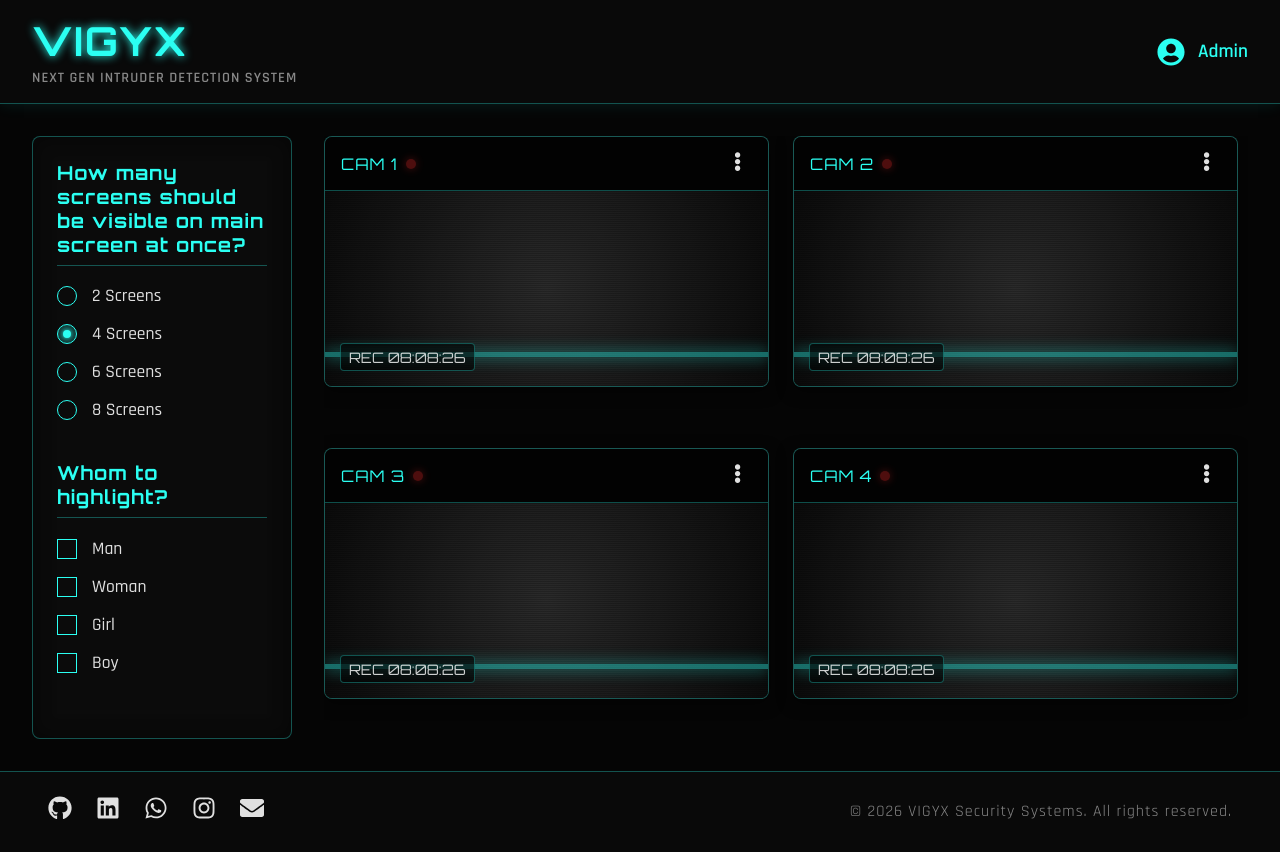
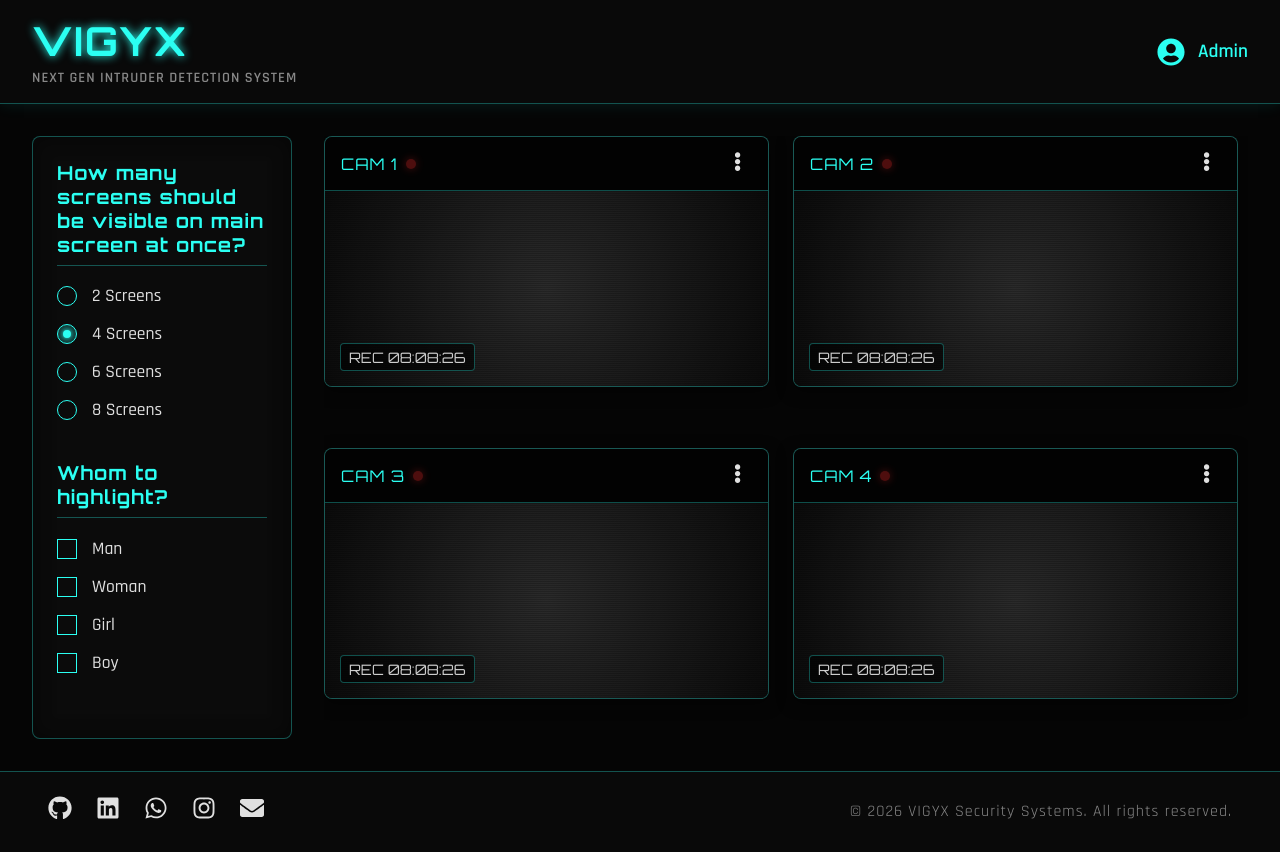
Before and after one commit to diwakar-web/VIGYX, a React app in the folder Frontend/: page / in a window 1280 px wide. Built offline with nearby package versions, Linux system fonts and the light colour scheme; the HTML template or start-up script is replaced by a standard one.

Commit message:
removed scan lines

```diff
--- a/Frontend/src/Home.css
+++ b/Frontend/src/Home.css
@@ -441,23 +441,6 @@ body {
   align-items: center;
 }
 
-.scan-line {
-  position: absolute;
-  width: 100%;
-  height: 5px;
-  background: rgba(43, 255, 242, 0.4);
-  top: 0;
-  left: 0;
-  animation: scan 3s linear infinite;
-  box-shadow: 0 0 15px rgba(43, 255, 242, 0.6);
-  pointer-events: none;
-}
-
-@keyframes scan {
-  0% { top: 0; }
-  100% { top: 100%; }
-}
-
 .feed-info {
   position: absolute;
   bottom: 15px;
--- a/Frontend/src/Home.jsx
+++ b/Frontend/src/Home.jsx
@@ -171,8 +171,6 @@ const Home = () => {
                 </div>
               </div>
               <div className="cctv-content">
-                {/* Fake CCTV feed look */}
-                <div className="scan-line"></div>
                 <div className="feed-info">
                   <span className="timestamp">REC {currentTime}</span>
                   <div className="highlight-boxes">
```
